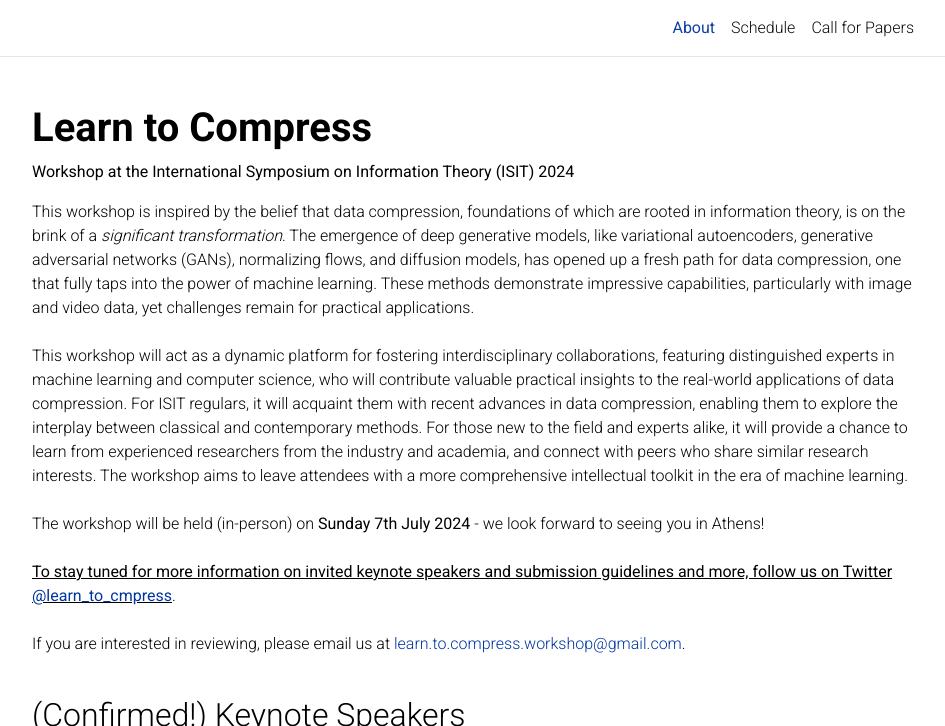
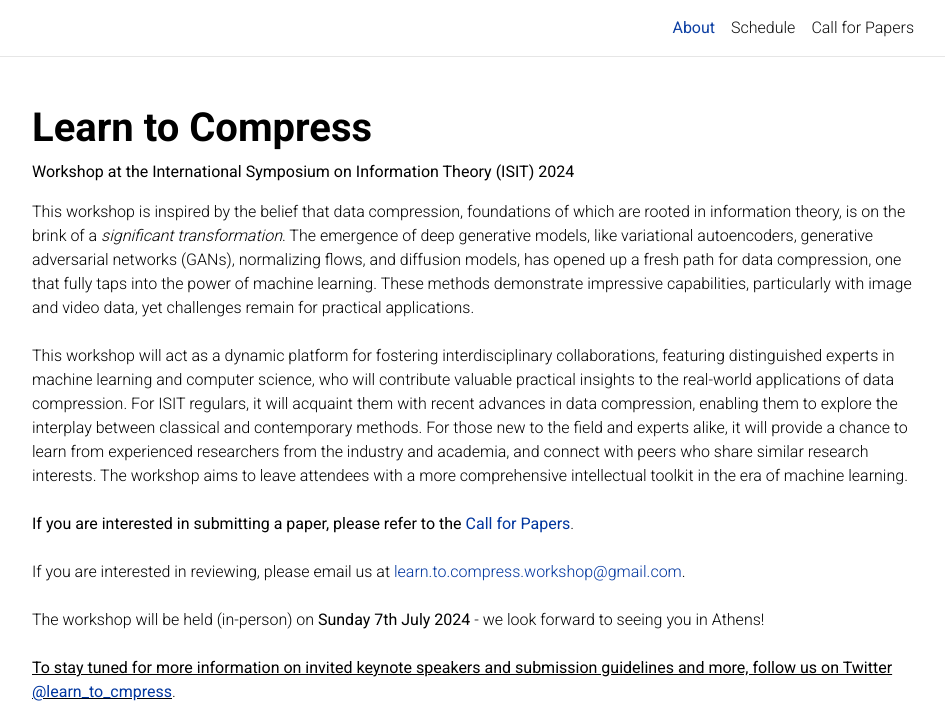
Before and after one commit to learn-to-compress-workshop-isit/learn-to-compress-workshop-isit.github.io, a Jekyll site: the page built from _pages/about.md, in a window 1280 px wide and 900 px high, cut to the strip 0-726 px from the top of the window. Shown: the whole strip, without its empty margins (163-1108 px from the left). Built offline with Jekyll 4.4.1, drawn with Linux system fonts in a browser that asks for light colours; comment, search, counter and statistics services are not loaded; a style sheet for code colours, icons or effects is not loaded.

Commit message:
add a sentence for CFP

```diff
--- a/_layouts/workshop.html
+++ b/_layouts/workshop.html
@@ -31,15 +31,21 @@ layout: default
 
     <br>
     <br>
+    <b>If you are interested in submitting a paper, please refer to the <a href="https://learn-to-compress-workshop-isit.github.io/submissions/" target="_blank">Call for Papers</a></b>.
+
+    <br>
+    <br>
+    If you are interested in reviewing, please email us at <a href="mailto:learn.to.compress.workshop@gmail.com" target="_blank">learn.to.compress.workshop@gmail.com</a>.
+
+    <br>
+    <br>
     The workshop will be held (in-person) on <b>Sunday 7th July 2024</b> - we look forward to seeing you in Athens!
     <br>
     <br>
     <b><u>To stay tuned for more information on invited keynote speakers and submission guidelines and more, follow us on Twitter <a href="https://twitter.com/learn_to_cmpres" target="_blank">@learn_to_cmpress</a></u></b>.
 
 
-    <br>
-    <br>
-    If you are interested in reviewing, please email us at <a href="mailto:learn.to.compress.workshop@gmail.com" target="_blank">learn.to.compress.workshop@gmail.com</a>.
+
 
     <br>
 
```
Also changed, not shown: 10 other files.
